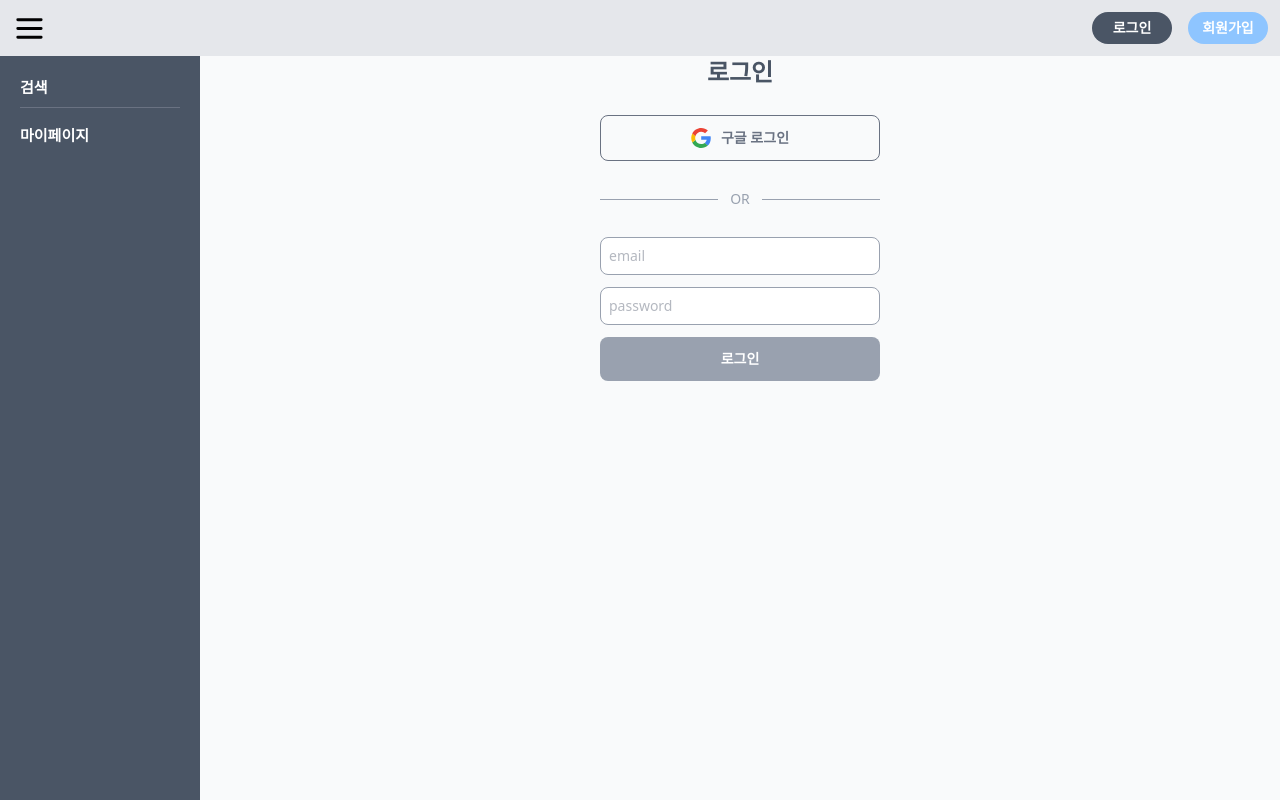
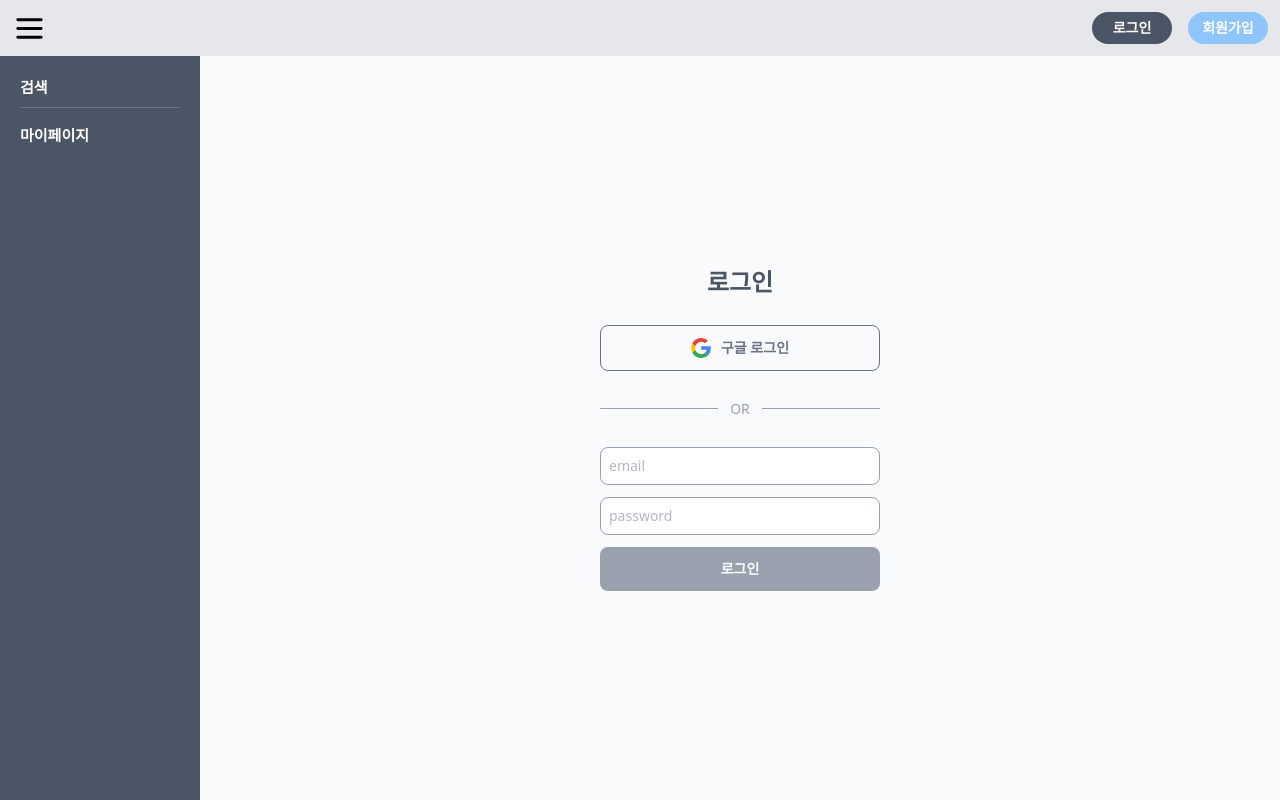
Before and after one commit to UMC-MJU/9th_Web_C, a React (Vite) app in the folder 햄스-김인영/6weeks/first-mission/: page /login in a window 1280 px wide. Built offline with nearby package versions, Linux system fonts and the light colour scheme; no server answers.

Commit message:
feat: 에러 컴포넌트화

```diff
--- /dev/null
+++ b/햄스-김인영/6weeks/first-mission/src/components/IsError.tsx
@@ -0,0 +1,19 @@
+import type { QueryObserverResult } from '@tanstack/react-query';
+
+type ErrorProps = {
+  refetch: () => Promise<QueryObserverResult<unknown, unknown>>;
+};
+
+export const IsError = ({refetch}: ErrorProps) => {
+  return (
+      <div className="flex flex-col items-center justify-center min-h-[60vh] gap-4">
+        <p className="text-gray-600 font-medium">목록을 불러오지 못했습니다.</p>
+        <button
+          onClick={() => refetch()}
+          className="px-5 py-2 bg-blue-300 hover:bg-blue-400 text-white font-semibold rounded-lg shadow-md transition-all duration-300"
+        >
+          다시 시도하기
+        </button>
+      </div>
+    );
+}
--- a/햄스-김인영/6weeks/first-mission/src/layout/RootLayout.tsx
+++ b/햄스-김인영/6weeks/first-mission/src/layout/RootLayout.tsx
@@ -12,7 +12,7 @@ export const RootLayout = () => {
       <Navbar onToggleSidebar={handleToggleSidebar} isSidebarOpen={isSidebarOpen} />
       <div className="flex flex-1 relative">
         <main
-          className={`flex-1 transition-all duration-300 ease-in-out ${isSidebarOpen ?
+          className={`flex-1 flex justify-center transition-all duration-300 ease-in-out ${isSidebarOpen ?
              "md:ml-[200px]" : "ml-0"
             }`}
         >
--- a/햄스-김인영/6weeks/first-mission/src/pages/LoginPage.tsx
+++ b/햄스-김인영/6weeks/first-mission/src/pages/LoginPage.tsx
@@ -41,7 +41,7 @@ export const LoginPage = () => {
     Object.values(values).some((value) => value === "");
 
   return (
-    <div className="flex justify-center items-center grow bg-gray-50">
+    <div className="flex justify-center items-center bg-gray-50">
       <form className="flex flex-col w-70 gap-3">
         <h2 className="text-2xl font-semibold text-center text-gray-600">
           로그인
--- a/햄스-김인영/6weeks/first-mission/src/pages/MainPage.tsx
+++ b/햄스-김인영/6weeks/first-mission/src/pages/MainPage.tsx
@@ -2,6 +2,7 @@ import { useState } from "react";
 import { useNavigate } from "react-router-dom";
 import useGetLpList from "../hooks/queries/useGetLpList";
 import { LoadingSpinner } from "../components/LoadingSpinner";
+import { IsError } from "../components/isError";
 
 export default function MainPage() {
   const [order, setOrder] = useState<"newest" | "oldest">("newest");
@@ -24,16 +25,8 @@ export default function MainPage() {
   }
   if (isError || !data) {
     return (
-      <div className="flex flex-col items-center justify-center min-h-[60vh] gap-4">
-        <p className="text-gray-600 font-medium">목록을 불러오지 못했습니다.</p>
-        <button
-          onClick={() => refetch()}
-          className="px-5 py-2 bg-blue-300 hover:bg-blue-400 text-white font-semibold rounded-lg shadow-md transition-all duration-300"
-        >
-          다시 시도하기
-        </button>
-      </div>
-    );
+      <IsError refetch={refetch} />
+    )
   }
 
   return (
@@ -65,7 +58,7 @@ export default function MainPage() {
           <div
             key={lp.id}
             className="relative w-[220px] h-[220px] cursor-pointer overflow-hidden shadow-md rounded-lg group
-                 transform transition-transform duration-500 hover:scale-110"
+                 transform transition-transform duration-500 hover:scale-110 hover:z-50"
             onClick={() => navigate(`/lp/${lp.id}`)}
           >
             <img
```
